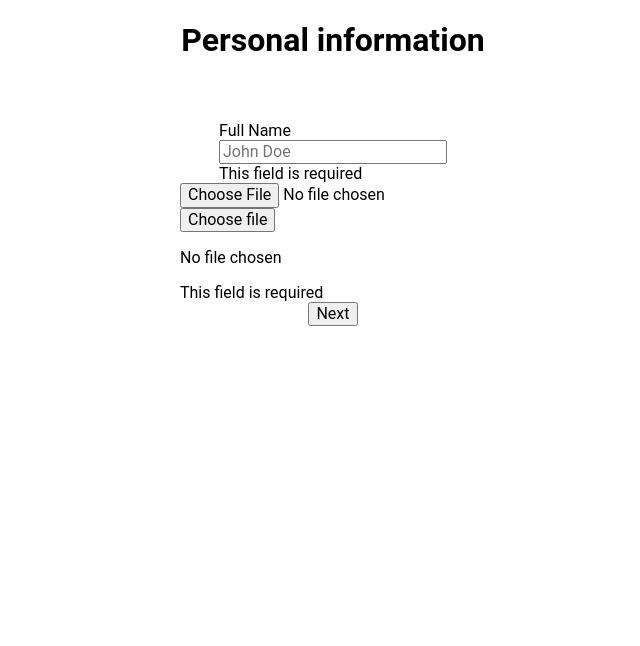
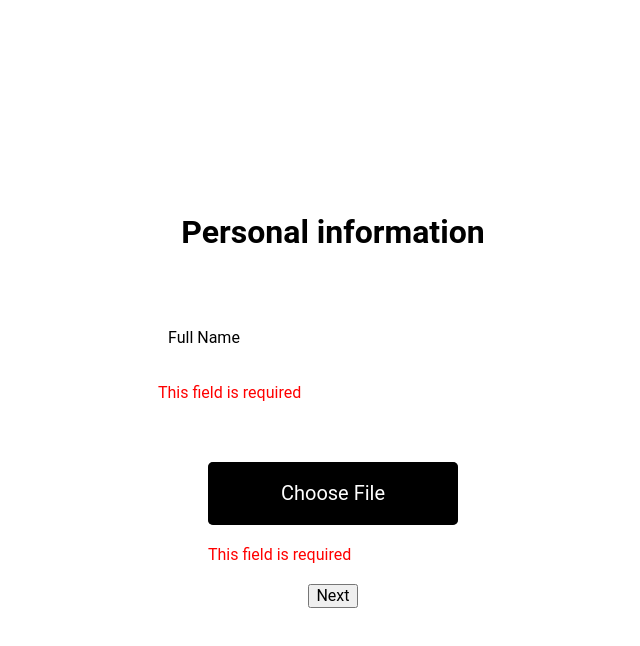
Before and after one commit to Aruth45/Final, a React (Create React App) app: page /create_account in a window 1280 px wide. Both pictures are taken after a click on the button "Next". Shown: the top 646 px of the page, without its empty margins (307-947 px from the left). Built offline with nearby package versions, Linux system fonts and the light colour scheme.

Commit message:
Connection with backend was established

```diff
--- a/package.json
+++ b/package.json
@@ -6,6 +6,7 @@
     "@testing-library/jest-dom": "^5.16.4",
     "@testing-library/react": "^13.3.0",
     "@testing-library/user-event": "^13.5.0",
+    "bcrypt": "^5.0.1",
     "prop-types": "^15.8.1",
     "react": "^18.2.0",
     "react-dom": "^18.2.0",
--- a/src/components/CreateAccountForm/CreateAccountForm.js
+++ b/src/components/CreateAccountForm/CreateAccountForm.js
@@ -41,12 +41,12 @@ function CreateAccountForm() {
         ],
       },
 
-      salary: {
-        labelText: "Salary",
+      identification: {
+        labelText: "Identification",
         value: "",
         required: true,
-        type: "input",
-        placeholder: "200000",
+        type: "input:number",
+        placeholder: "117000511",
       },
     },
     stepThree: {
@@ -107,14 +107,22 @@ function CreateAccountForm() {
 
   const submitHandler = (e) => {
     e.preventDefault();
+    const user = {
+      fullname: formData.stepOne.fullName.value,
+      incomeSource: formData.stepTwo.income.value,
+      identification: parseInt(formData.stepTwo.identification.value),
+      email: formData.stepThree.email.value,
+      password: formData.stepThree.password.value,
+    };
 
-    const data = new FormData();
-    data.append("fullName", formData.stepOne.fullName.value);
-    data.append("profilePic", formData.stepOne.profilePic.value);
-    data.append("income", formData.stepTwo.income.value);
-    data.append("salary", formData.stepTwo.salary.value);
-    data.append("email", formData.stepThree.email.value);
-    data.append("password", formData.stepThree.password.value);
+    fetch("http://localhost:3000/users", {
+      method: "POST",
+      headers: { "Content-Type": "application/json" },
+      body: JSON.stringify(user),
+    })
+      .then((data) => data.json())
+      .then((data) => console.log(data))
+      .catch((err) => console.log(err));
   };
 
   return (
@@ -172,7 +180,7 @@ function CreateAccountForm() {
               image: true,
             },
             { label: "Income", value: formData.stepTwo.income.value },
-            { label: "Salary", value: formData.stepTwo.salary.value },
+            { label: "Salary", value: formData.stepTwo.identification.value },
             { label: "Email", value: formData.stepThree.email.value },
             { label: "Password", value: formData.stepThree.password.value },
           ]}
--- a/src/components/CreateAccountForm/CreateAccountForm.scss
+++ b/src/components/CreateAccountForm/CreateAccountForm.scss
@@ -3,4 +3,6 @@
   flex-direction: column;
   justify-content: center;
   align-items: center;
+  height: 100vh;
+
 }
--- a/src/components/FileInput/FileInput.js
+++ b/src/components/FileInput/FileInput.js
@@ -4,7 +4,7 @@ import PropTypes from "prop-types";
 const FileInput = ({ onChange, name, error, stepKey, fileName }) => {
   const fileInput = useRef();
 
-  const openFilePicker = () => {
+  const handleFilePicker = () => {
     fileInput.current.click();
   };
 
@@ -17,28 +17,19 @@ const FileInput = ({ onChange, name, error, stepKey, fileName }) => {
   };
 
   return (
-    <div>
+    <div className="form__group-file">
+      <button onClick={handleFilePicker} className="form__inputFile-btn">
+        Choose File
+      </button>
+      {error && <div className="form__error">{error}</div>}
       <input
+        className="form__inputFile"
         type="file"
         name={name}
         ref={fileInput}
         onChange={fileChangeHandler}
       />
-      <div>
-        <button type="button" onClick={openFilePicker}>
-          Choose file
-        </button>
-        <p>
-          {fileName}
-          {fileName !== "No file chosen" && (
-            <button
-              type="button"
-              onClick={() => onChange(name, {}, stepKey)}
-            ></button>
-          )}
-        </p>
-      </div>
-      {error && <div>{error}</div>}
+
     </div>
   );
 };
--- a/src/components/FileInput/FileInput.scss
+++ b/src/components/FileInput/FileInput.scss
@@ -0,0 +1,21 @@
+.form__group-file {
+  margin-top: 4rem;
+  display: flex;
+  position: relative;
+  justify-content: center;
+  flex-direction: column;
+}
+
+.form__inputFile {
+  display: none;
+}
+
+.form__error {
+  @include errorText;
+}
+
+.form__inputFile-btn {
+  @include button;
+  width: 25rem;
+  margin: 0;
+}
--- a/src/components/Input/Input.js
+++ b/src/components/Input/Input.js
@@ -1,4 +1,5 @@
 import PropTypes from "prop-types";
+import { useState } from "react";
 
 function Input({
   type = "text",
@@ -9,23 +10,35 @@ function Input({
   onChange,
   error,
 }) {
-
-  const formGroupTitle = labelText;
+  const [animation, setAnimation] = useState(false);
 
   return (
     <div className="form__group">
-      <label className="form__group-title">{labelText}</label>
       <div className="form__controls">
+        <label
+          className={
+            animation
+              ? "form__group-label animate"
+              : value.trim() !== ""
+              ? "form__group-label animate"
+              : "form__group-label"
+          }
+        >
+          {labelText}
+        </label>
         <input
+          onBlur={() => setAnimation(!animation)}
+          onFocus={() => setAnimation(!animation)}
+          className="form__input"
           type={type}
-          placeholder={placeholder}
+          // placeholder={placeholder}
           name={name}
           value={value}
           onChange={onChange}
           autoComplete="off"
         />
       </div>
-      {error && <div>{error}</div>}
+      {error && <div className="form__error">{error}</div>}
     </div>
   );
 }
--- a/src/components/Input/Input.scss
+++ b/src/components/Input/Input.scss
@@ -1,3 +1,15 @@
 .form__group {
-  margin-top: 4rem;
+  @include form-group;
 }
+
+.form__controls {
+  @include form-controls;
+}
+
+.form__group-label {
+  @include form-group-label;
+}
+
+.form__input {
+  @include input;
+}
--- a/src/styles.scss
+++ b/src/styles.scss
@@ -1,7 +1,9 @@
 @import "./styles/Base/base.scss";
 @import "./styles/Variables/breakpoints.scss";
+@import "./styles/Mixins/formsStyles.scss";
 @import "./styles/Mixins/buttons.scss";
 @import "./components/Input/Input.scss";
 @import "./components/Navbar/Navbar.scss";
 @import "./components/CreateAccountForm/CreateAccountForm.scss";
+@import "./components/FileInput/FileInput.scss";
 @import "./pages/Home/Home.scss";
--- /dev/null
+++ b/src/styles/Mixins/formsStyles.scss
@@ -0,0 +1,38 @@
+@mixin form-group {
+  margin-top: 4rem;
+}
+
+@mixin form-controls {
+  position: relative;
+  height: 5rem;
+  width: 35rem;
+  display: flex;
+  flex-direction: column;
+}
+
+@mixin input {
+  width: 100%;
+  height: 100%;
+  background: none;
+  padding: 2rem;
+  font-size: 2rem;
+  border-radius: 0.5rem;
+  border: none;
+  transition: border 0.5s ease-in-out;
+}
+
+@mixin errorText {
+  color: red;
+  margin: 2rem 0;
+}
+
+@mixin form-group-label {
+  position: absolute;
+  left: 1rem;
+  transform: translateY(1.5rem);
+  transition: transform 0.3s cubic-bezier(0.455, 0.03, 0.515, 0.955);
+
+  &.animate {
+    transform: translateY(-3rem);
+  }
+}
```
Also changed, not shown: 1 other file (tests, documents, lock files or other folders).
